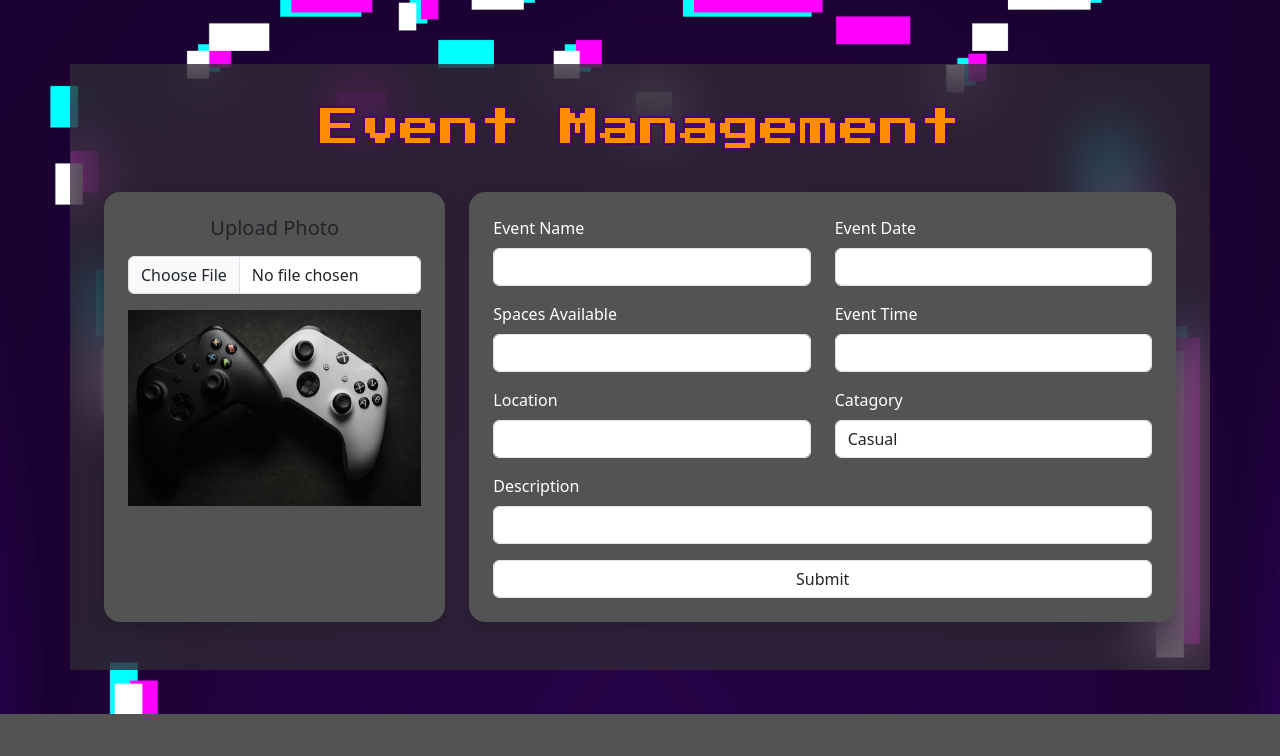
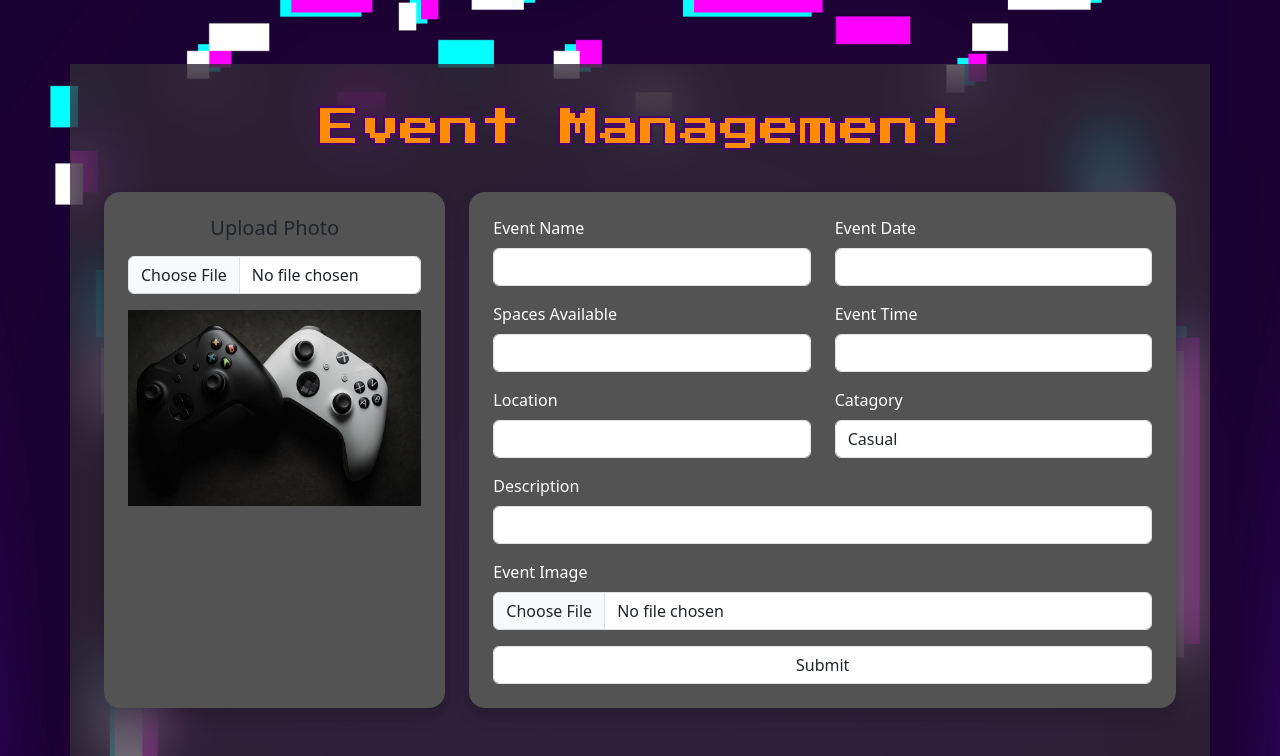
Before and after one commit to makuletoce/iab207-group3, a Flask app: page /managment in a window 1280 px wide. Shown: the part 86-842 px from the top of the page. Before the commit the page ends 800 px from the top, so only its background shows below. Run offline with Flask 3, Linux system fonts and the light colour scheme; a user stored in the database is signed in; some libraries are stand-ins or nearby versions.

Commit message:
Added Image storage functionality to the DB + new image for testing

```diff
--- a/Tango/forms.py
+++ b/Tango/forms.py
@@ -1,4 +1,5 @@
 from flask_wtf import FlaskForm
+from flask_wtf.file import FileField, FileAllowed
 from wtforms import StringField, SubmitField, SelectField, IntegerField
 from wtforms.validators import DataRequired
 
@@ -34,6 +35,7 @@ class EventManagement(FlaskForm):
             ('Social', 'Social')], validators=[DataRequired()])
 
     description = StringField('Description')
+    image = FileField('Event Image', validators=[FileAllowed(['jpg', 'png', 'jpeg'], 'Images only!')])
 
     submit = SubmitField("Submit")
 
--- a/Tango/templates/event_managment.html
+++ b/Tango/templates/event_managment.html
@@ -69,6 +69,11 @@
             {{ form.description(class="form-control") }}
           </div>
 
+          <div class="mb-3">
+            {{ form.image.label(class="form-label") }}
+            {{ form.image(class="form-control") }}
+          </div>
+
           <div class="text-center">
             {{ form.submit(class="form-control") }}
           </div>
--- a/Tango/views.py
+++ b/Tango/views.py
@@ -1,10 +1,12 @@
-from flask import Blueprint, render_template, request, session, redirect, url_for, flash
+from flask import Blueprint, render_template, request, session, redirect, url_for, flash, current_app
 from .forms import EventManagement, TicketForm, CommentForm
 from .models import Ticket, Event, Comment
 from flask_login import login_required, current_user
 from . import db
 from datetime import date
 from sqlalchemy.orm import joinedload
+import os
+from werkzeug.utils import secure_filename
 
 mainbp = Blueprint('main', __name__)
 
@@ -19,6 +21,13 @@ def landing():
 def eventManagment():
     form = EventManagement()
     if form.validate_on_submit():
+        if form.image.data:
+            filename = secure_filename(form.image.data.filename)
+            img_path = os.path.join(current_app.root_path, 'static', 'img', filename)
+            form.image.data.save(img_path)
+        else:
+            filename = 'casual-image.jpg'
+
         new_event = Event(title = form.event_name.data,
                           description = form.description.data,
                           date = form.event_date.data,
@@ -26,7 +35,8 @@ def eventManagment():
                           location = form.location.data,
                           catagory = form.catagory.data,
                           availability = form.num_of_tickets.data,
-                          host = current_user.id
+                          host = current_user.id,
+                          image = filename
                           )
 
         db.session.add(new_event)
```
Also changed, not shown: Tango/static/img/mmo-image.jpg (added), instance/Tango.db.
